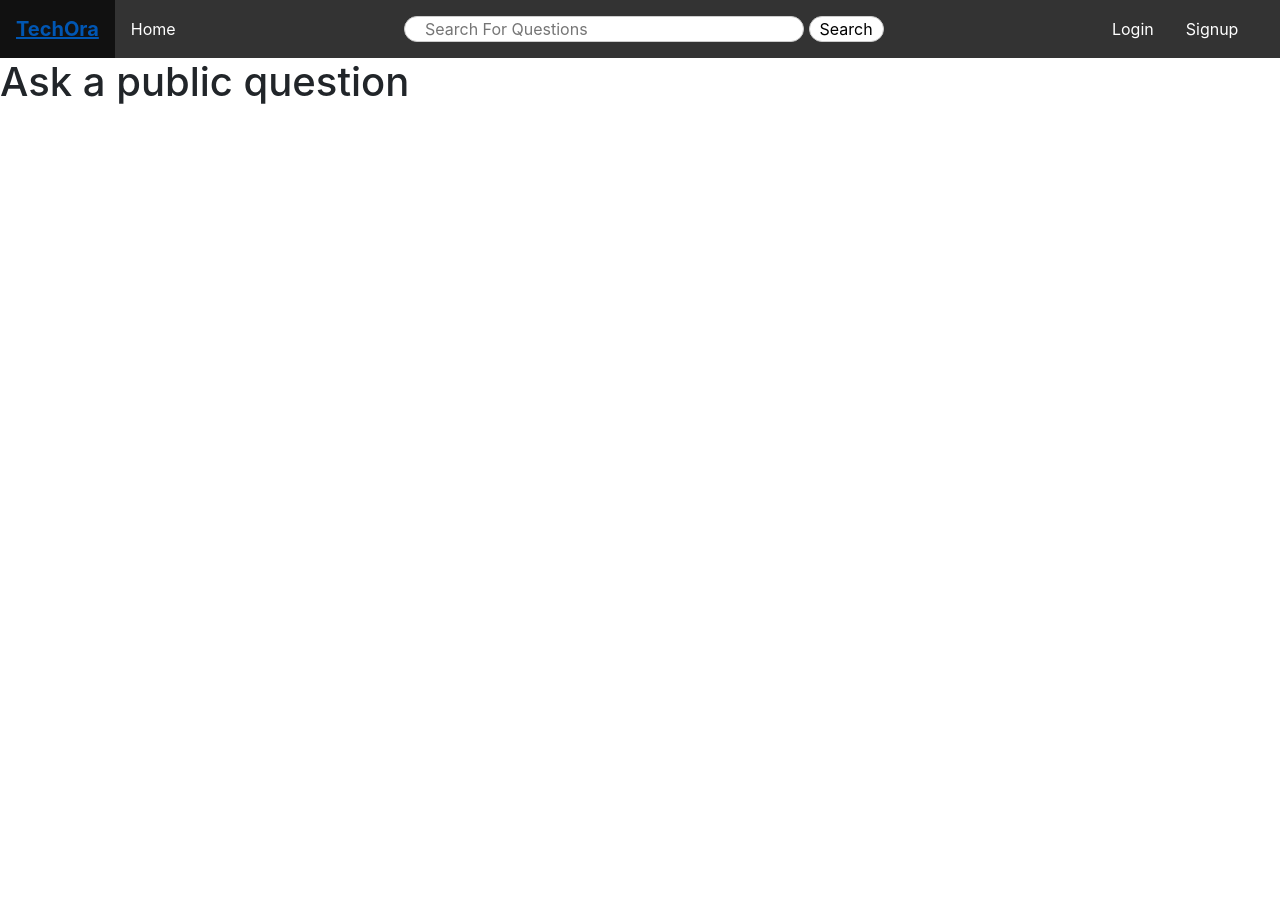
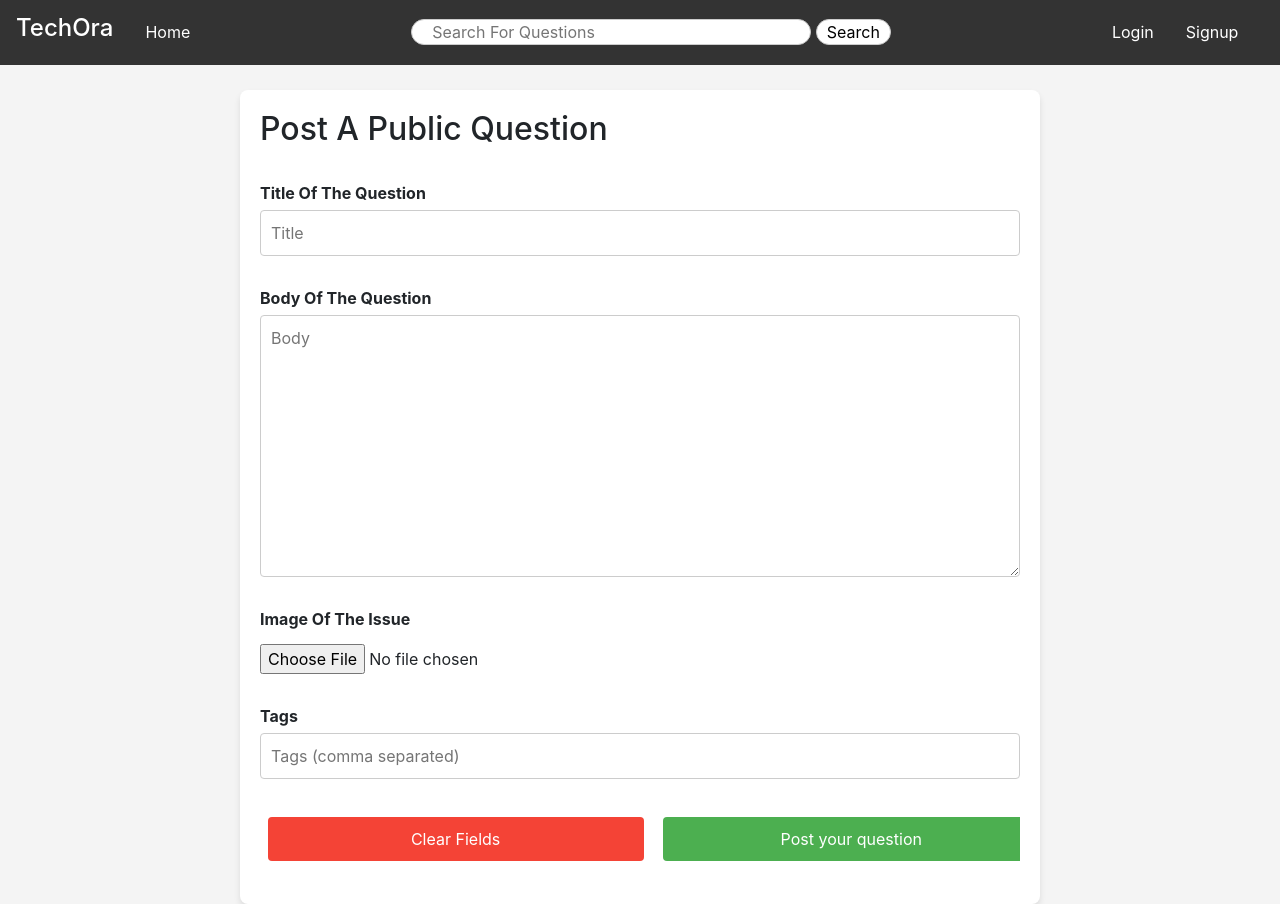
Before and after one commit to pasindualawattegama000/TechOra, a CodeIgniter app: page /TechOra/index.php/questions/create in a window 1280 px wide. Before the commit the page ends 104 px from the top, so only its background shows below. Run offline with CodeIgniter, Linux system fonts and the light colour scheme.

Commit message:
UI of the ask a question page is done. and the navigation bar is fully dynamic and done.

```diff
--- a/application/views/askQuestionPage.php
+++ b/application/views/askQuestionPage.php
@@ -1 +1,132 @@
-<h1>Ask a public question</h1>
+<!DOCTYPE html>
+<html lang="en">
+<head>
+    <meta charset="UTF-8">
+    <meta name="viewport" content="width=device-width, initial-scale=1.0">
+    <title>Document</title>
+
+    <style>
+
+/* General styling */
+body {
+    /* font-family: Arial, sans-serif; */
+    background-color: #f4f4f4;
+    /* margin: 20px;
+    padding: 0; */
+}
+
+/* Styles the form */
+#askQuestionForm {
+    background-color: #ffffff;
+    max-width: 800px;
+    margin: 0 auto;
+    padding: 20px;
+    margin-top: 2%;
+    border-radius: 8px;
+    box-shadow: 0 4px 6px rgba(0, 0, 0, 0.1);
+}
+
+.form-group,
+.button-group {
+    margin-bottom: 15px;
+}
+
+.form-group {
+    margin-bottom: 30px; /* Increase space between form groups */
+}
+
+/* Styles the labels */
+.form-group label {
+    display: block;
+    margin-bottom: 5px; /* Reduced space between label and input */
+    font-size: 16px;
+    font-weight: bold; /* Optional: makes the label text bold */
+}
+
+/* Styles inputs and textarea */
+.form-group input[type="text"],
+.form-group textarea {
+    width: 100%;
+    padding: 10px;
+    margin-top: 0; /* Removed top margin to bring label closer */
+    display: block; /* Ensures input takes a new line after label */
+    border: 1px solid #ccc;
+    border-radius: 4px;
+    box-sizing: border-box;
+    font-size: 16px;
+}
+
+/* Styles the file input */
+.form-group input[type="file"] {
+    border: none;
+    margin-top: 8px;
+}
+
+/* Styles the buttons */
+.button-group button,
+.button-group input[type="submit"] {
+    width: calc(50% - 4px); /* Adjusted width to account for the 1% margin on either side */
+    padding: 10px;
+    margin: 8px 1%; /* Keep the margin to maintain spacing */
+    border: none;
+    border-radius: 4px;
+    cursor: pointer;
+    font-size: 16px;
+    display: inline-block; /* This will place buttons side by side */
+    box-sizing: border-box; /* This ensures that padding and border are included in the width */
+}
+
+/* Additional CSS to ensure the buttons don't wrap */
+.button-group {
+    white-space: nowrap;
+    overflow: hidden;
+}
+
+
+
+.button-group button[type="reset"] {
+    background-color: #f44336;
+    color: white;
+}
+
+.button-group input[type="submit"] {
+    background-color: #4CAF50;
+    color: white;
+}
+
+.button-group button[type="reset"]:hover,
+.button-group input[type="submit"]:hover {
+    opacity: 0.9;
+}
+
+    </style>
+
+</head>
+<body>
+
+<form id="askQuestionForm" enctype="multipart/form-data">
+    <h2>Post A Public Question</h2><br>
+    <div class="form-group">
+        <label for="title">Title Of The Question</label>
+        <input type="text" name="title" placeholder="Title" required >
+    </div>
+    <div class="form-group">
+         <label for="body">Body Of The Question</label>
+        <textarea name="body" placeholder="Body" required rows="10"></textarea>
+    </div>
+    <div class="form-group">
+        <label for="image">Image Of The Issue</label>
+        <input type="file" name="image">
+    </div>
+    <div class="form-group">
+        <label for="tags">Tags</label>
+        <input type="text" name="tags" placeholder="Tags (comma separated)" required>
+    </div>
+    <div class="button-group">
+        <button type="reset">Clear Fields</button>
+        <input type="submit" value="Post your question">
+    </div>
+</form>
+
+</body>
+</html>
--- a/application/views/templates/header.php
+++ b/application/views/templates/header.php
@@ -31,7 +31,7 @@
         justify-content: center; /* Centers items in the middle */
     }
 
-    li a, li form {
+    li a,h4, li form {
         display: block;
         color: white;
         text-align: center;
@@ -58,32 +58,41 @@
     }
 
     li a:hover {
-        background-color: #111;
+        background-color: #FFF;
+        border-radius:20px;
+        color: black;
+        text-decoration: none;
     }
 
-        /* Make TechOra bold and bigger */
-        .nav-left > li:first-child a {
-        font-weight: bold; /* Makes the text bold */
-        font-size: 20px; /* Adjusts the size. Feel free to change this value */
-    }
+    .active-link {
+    border-bottom: 2px solid white; /* Adjust thickness as needed */
+}
+
+.nav-item.active {
+  /* background-color: #4CAF50; */
+  border-bottom: 2px solid white;
+}
+
     </style>
 </head>
 <body>
 
+
 <ul>
     <div class="nav-left">
-      <li><a class="active" href="<?php echo site_url('home/index'); ?>">TechOra</a></li>
-      <li><a href="<?php echo site_url('home/index'); ?>">Home</a></li>
+      <li><h4>TechOra</h4></li>
+
+      <li class="nav-item <?= (current_url() == site_url('home/index')) ? 'active' : '' ?>"> <a href="<?php echo site_url('home/index'); ?>">Home</a></li>
 
       <?php if($this->session->userdata('isUserLoggedIn')): ?>
-            <li><a href="<?php echo site_url('questions/create'); ?>">Ask Question</a></li>
-            <li><a href="<?php echo site_url('users/profile'); ?>">Profile</a></li>
+            <li class="nav-item <?= (current_url() == site_url('questions/create')) ? 'active' : '' ?>"> <a href="<?php echo site_url('questions/create'); ?>">Ask Question</a></li>
+            <li class="nav-item <?= (current_url() == site_url('users/profile')) ? 'active' : '' ?>"> <a href="<?php echo site_url('users/profile'); ?>">Profile</a></li>
       <?php endif; ?>
 
 
     </div>
     <div class="nav-center">
-      <li>
+      <li class="nav-item <?= (current_url() == site_url('questions/searchQuestions')) ? 'active' : '' ?>">
         <form method="get" action="<?php echo site_url('questions/searchQuestions'); ?>">
           <input type="text" name="search" placeholder="Search For Questions">
           <input type="submit" value="Search">
@@ -93,16 +102,17 @@
     <div class="nav-right">
 
         <?php if($this->session->userdata('isUserLoggedIn')): ?>
-            <li><a href="#"><?php echo $this->session->userdata('userName'); ?></a></li>
-            <li><a href="<?php echo site_url('users/logout'); ?>">Logout</a></li>
+            <li><a href="<?php echo site_url('users/profile'); ?>"><?php echo $this->session->userdata('userName'); ?></a></li>
+            <li> <a href="<?php echo site_url('users/logout'); ?>">Logout</a></li>
 
         <?php else: ?>
-            <li><a href="<?php echo site_url('users/loadLogin'); ?>">Login</a></li>
-            <li><a href="<?php echo site_url('users/loadRegister'); ?>">Signup</a></li>
+          <li class="nav-item <?= (current_url() == site_url('users/loadLogin')) ? 'active' : '' ?>"><a href="<?php echo site_url('users/loadLogin'); ?>">Login</a></li>
+          <li class="nav-item <?= (current_url() == site_url('users/loadRegister')) ? 'active' : '' ?>"><a href="<?php echo site_url('users/loadRegister'); ?>">Signup</a></li>
         <?php endif; ?>
 
     </div>
 </ul>
 
+
 </body>
 </html>
```
